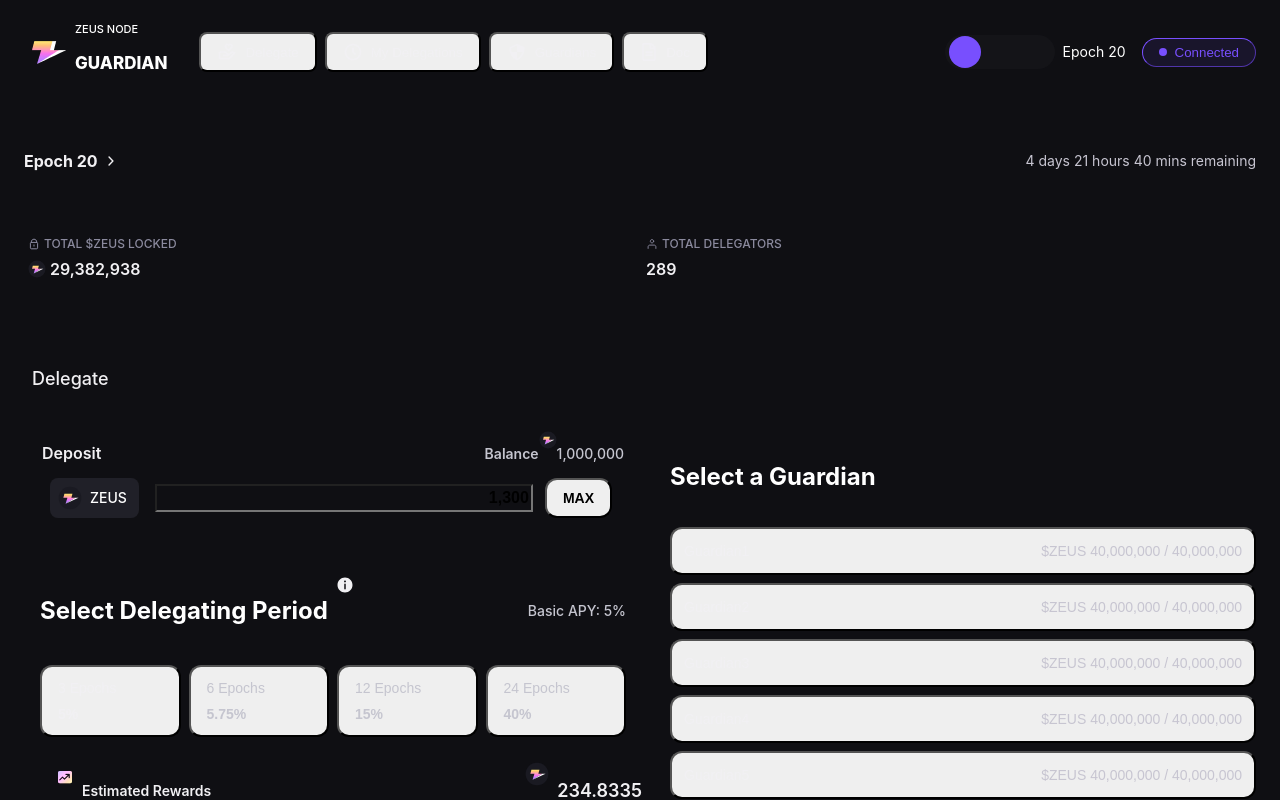
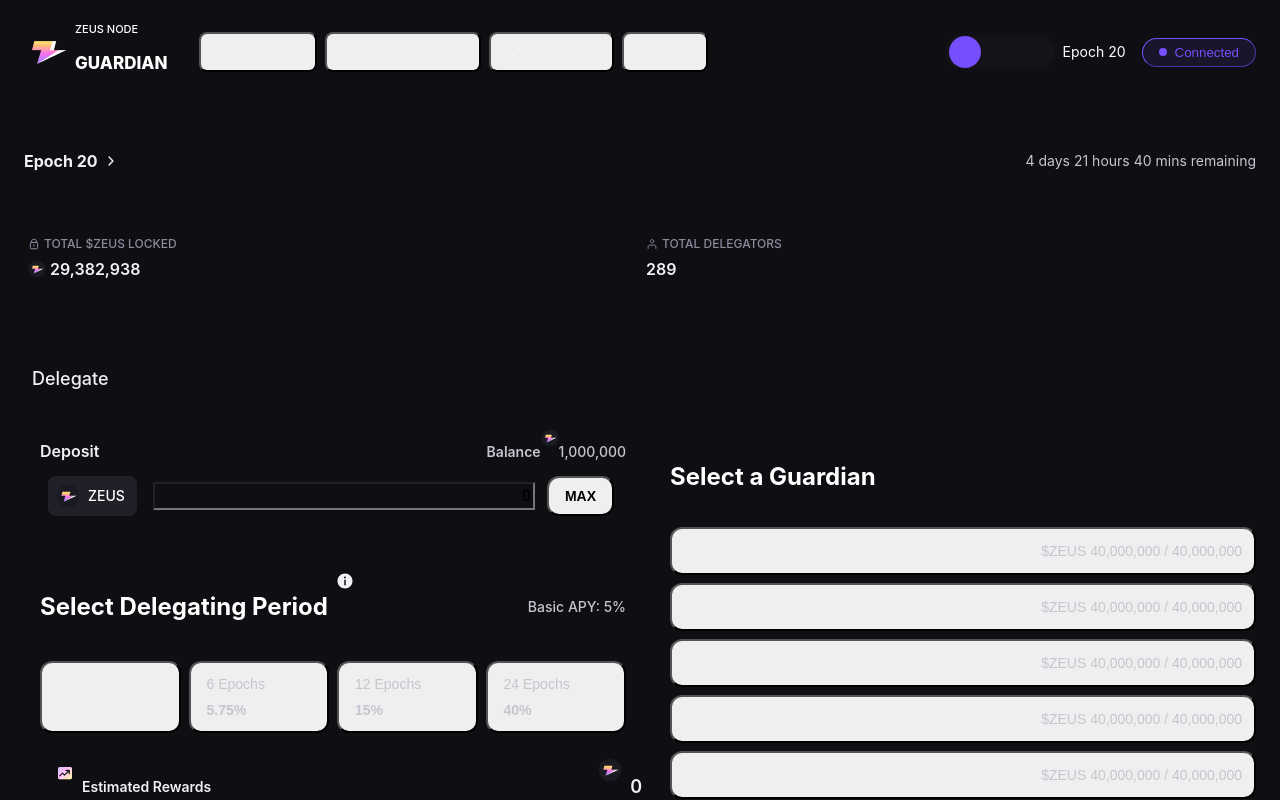
Before and after one commit to eddie8119/zeus-network, a React (Create React App) app: page / in a window 1280 px wide. Shown: the top 800 px of the page. Built offline with nearby package versions, Linux system fonts and the light colour scheme; the HTML template or start-up script is replaced by a standard one; a web font is replaced by a local one.

Commit message:
feat: calculateRewards計算邏輯

```diff
--- a/src/components/Delegate.tsx
+++ b/src/components/Delegate.tsx
@@ -1,4 +1,4 @@
-import React, { useState } from 'react';
+import React, { useState, useEffect } from 'react';
 import zeusToken from '../assets/zeus-token.svg';
 import GuardianButton from './delegate/GuardianButton';
 import DelegatingPeriod from './delegate/DelegatingPeriod';
@@ -25,7 +25,15 @@ const guardiansList: GuardianOption[] = [
 
 const Delegate: React.FC = () => {
   const [selectedGuardian, setSelectedGuardian] = useState<number>(0);
-  const [amount, setAmount] = useState<number>(1300);
+  const [amount, setAmount] = useState<number>(0);
+  const [apy, setApy] = useState<number>(0);
+  const [selectedPeriod, setSelectedPeriod] = useState<number>(0);
+  const [calculateRewards, setCalculateRewards] = useState<number>(0);
+
+  useEffect(() => {
+    const value = Math.round(amount * (1 + apy / 100));
+    setCalculateRewards(value);
+  }, [amount, apy]);
 
   return (
     <section className="outer-container-style-desk mt-[49px] grid w-full grid-cols-1 p-2 pt-4 md:mt-8">
@@ -35,7 +43,7 @@ const Delegate: React.FC = () => {
       <div className="outer-container-style-mobile grid w-full grid-cols-1 gap-2 p-2 md:p-0 lg:grid-cols-2 lg:gap-3">
         {/* Left Column - Deposit and Period Selection */}
         <div className="gap- flex flex-col gap-4">
-          <article className="article-container-style flex flex-col gap-3 p-[18px]">
+          <article className="article-container-style flex flex-col gap-3 p-4">
             {/* Deposit Input */}
             <form className=" ">
               <div className="mb-2 flex h-[18px] items-center justify-between">
@@ -58,7 +66,12 @@ const Delegate: React.FC = () => {
           {/*  */}
           <div className="hidden md:block">
             <div className="flex flex-col gap-3">
-              <DelegatingPeriod />
+              <DelegatingPeriod
+                calculateRewards={calculateRewards}
+                selectedPeriod={selectedPeriod}
+                setSelectedPeriod={setSelectedPeriod}
+                setApy={setApy}
+              />
               <DelegateButton disabled={true} onClick={() => {}} />
             </div>
           </div>
@@ -82,7 +95,12 @@ const Delegate: React.FC = () => {
           </div>
         </article>
         <div className="flex flex-col gap-2 md:hidden">
-          <DelegatingPeriod />
+          <DelegatingPeriod
+            calculateRewards={calculateRewards}
+            selectedPeriod={selectedPeriod}
+            setSelectedPeriod={setSelectedPeriod}
+            setApy={setApy}
+          />
           <DelegateButton disabled={true} onClick={() => {}} />
         </div>
       </div>
--- a/src/components/delegate/DelegatingPeriod.tsx
+++ b/src/components/delegate/DelegatingPeriod.tsx
@@ -1,16 +1,22 @@
-import React, { useState } from 'react';
+import React, { useState, useEffect } from 'react';
 import DelegatingPeriodButton from './DelegatingPeriodButton';
 import info from '../../assets/info.svg';
 import zeusToken from '../../assets/zeus-token.svg';
 import lineChartUp from '../../assets/epochInfo/line-chart-up-filled.svg';
+import { useNumberFormat } from '../../hooks/useNumberFormat';
+
+interface DelegatingPeriodProps {
+  calculateRewards: number;
+  selectedPeriod: number;
+  setSelectedPeriod: (value: number) => void;
+  setApy: (value: number) => void;
+}
 
 interface PeriodOption {
   id: number;
   epochs: number;
   apy: number;
 }
-
-const estimatedRewards = 234.8335;
 
 const periodsList: PeriodOption[] = [
   { id: 0, epochs: 3, apy: 5 },
@@ -19,8 +25,13 @@ const periodsList: PeriodOption[] = [
   { id: 3, epochs: 24, apy: 40 },
 ];
 
-const DelegatingPeriod: React.FC = () => {
-  const [selectedPeriod, setSelectedPeriod] = useState<number>(0);
+const DelegatingPeriod: React.FC<DelegatingPeriodProps> = ({
+  calculateRewards,
+  selectedPeriod,
+  setSelectedPeriod,
+  setApy,
+}) => {
+  const { formatNumber, parseNumber } = useNumberFormat();
 
   return (
     <article className="article-container-style flex flex-col p-4 md:max-h-[388px]">
@@ -39,7 +50,10 @@ const DelegatingPeriod: React.FC = () => {
             epochs={period.epochs}
             apy={period.apy}
             isSelected={selectedPeriod === period.id}
-            onClick={() => setSelectedPeriod(period.id)}
+            onClick={() => {
+              setSelectedPeriod(period.id);
+              setApy(period.apy);
+            }}
           />
         ))}
       </div>
@@ -51,7 +65,9 @@ const DelegatingPeriod: React.FC = () => {
         </div>
         <div className="flex space-x-2">
           <img src={zeusToken} alt="ZEUS token" className="h-[24px] w-[24px]" />
-          <p className="text-[18px] font-semibold text-text-primary">{estimatedRewards}</p>
+          <p className="text-[18px] font-semibold text-text-primary">
+            {formatNumber(calculateRewards)}
+          </p>
         </div>
       </div>
     </article>
```
